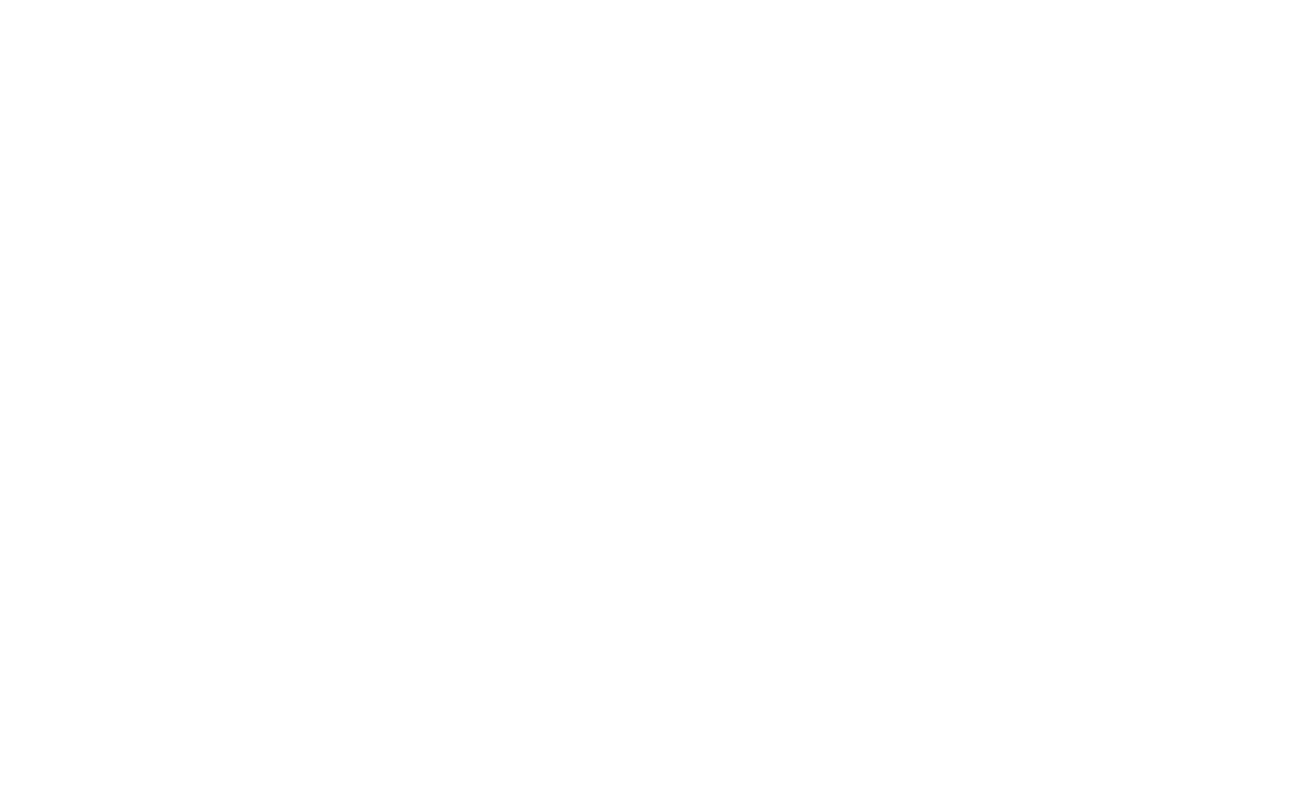
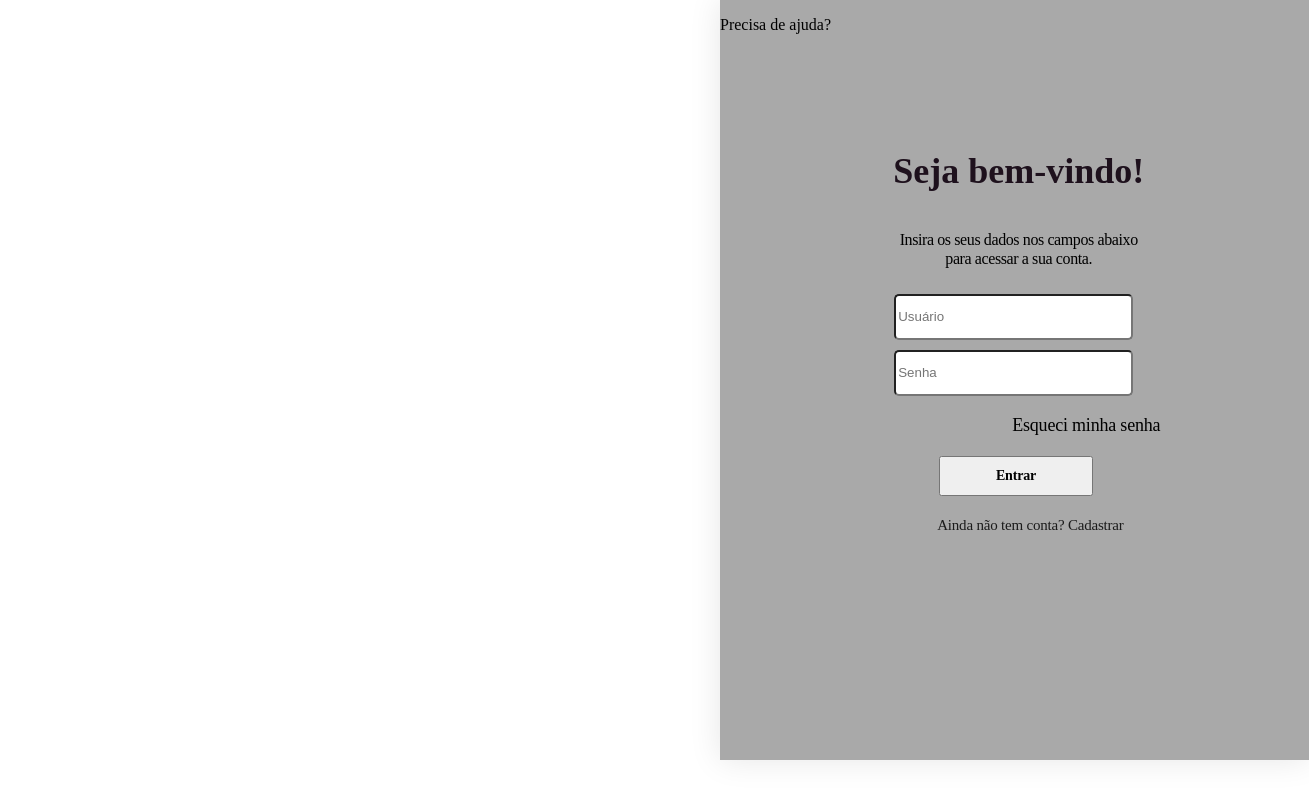
Before and after one commit to ArieleAndre/crud_js, a plain HTML site: page src/components/login/login.html in a window 1280 px wide. Shown: the whole page, 1309 px wide, since content can reach past the window. Drawn offline with Linux system fonts and the light colour scheme.

Commit message:
Login Atualizado

```diff
--- a/src/components/login/login.css
+++ b/src/components/login/login.css
@@ -0,0 +1,102 @@
+.containerPricipal{
+    position: absolute;
+    box-shadow: 0px 0px 30px rgba(12, 5, 7, 0.1);
+    background-color:darkgrey;
+    width:46vw;
+    height: 95vh;
+    left: 720px;
+    top: 0px;
+}
+.segundoContainer{
+    position: absolute;
+    top: 15%;
+    left: 25%;
+}
+input{
+    display:inline-block;
+    width: 18vw;
+    height: 5vh;
+    border-radius: 5px;
+
+
+}
+.andaCima{
+    padding: 10px;
+    padding-left: 27px;
+}
+.andaBaixo{
+    padding-bottom: 20px;
+    padding-left: 27px;
+}
+.title{
+   text-align: center;
+    width: 303px;
+    height: 70px;
+
+}
+h1{
+    font-family: Poppins;
+    font-style: normal;
+    font-weight: 600;
+    font-size: 36px;
+    line-height: 54px;
+    color: #1e111d;
+}
+.paragrafoExplicativo{
+    font-family: Public Sans;
+    font-style: normal;
+    font-weight: 500;
+    font-size: 16px;
+    line-height: 19px;
+    text-align: center;
+    letter-spacing: -0.4px;
+}
+button{
+    display:block;
+}
+.textoEsqueci{
+    width: 300px;
+    height: 20px;
+}
+label{
+    margin-left: 145px;
+    font-family: Poppins;
+    font-style: normal;
+    font-weight: normal;
+    font-size: 18px;
+    line-height: 19px;
+    text-align: right;
+    letter-spacing: -0.2px;
+}
+.buttonEntrar{
+    padding-top: 20px;
+    padding-bottom: 20px;
+}
+button{
+    margin-left: 72px;
+    width: 12vw;
+    height: 5vh;
+    font-family: Poppins;
+    font-style: normal;
+    font-weight: 600;
+    font-size: 14px;
+    line-height: 19px;
+    text-align: center;
+    letter-spacing: -0.2px;
+    color: #000000;
+}
+.textoCadastrar{
+    width: 280px;
+    height: 20px;
+}
+.textos{
+    margin-left: 70px;
+    font-family: Poppins;
+    font-style: normal;
+    font-weight: normal;
+    font-size: 15px;
+    line-height: 19px;
+    text-align: center;
+    letter-spacing: -0.2px;
+    color: #1B1B1B;
+}
--- a/src/components/login/login.html
+++ b/src/components/login/login.html
@@ -4,18 +4,35 @@
     <meta charset="UTF-8">
     <meta http-equiv="X-UA-Compatible" content="IE=edge">
     <meta name="viewport" content="width=device-width, initial-scale=1.0">
-    <title>Loogin</title>
+    <link rel="stylesheet" href="login.css">
+    <title>Login</title>
 </head>
 <body>
-    <section>
-        <div>
+     <section class="containerPricipal">
+         <div class="segundoContainer">
+             <div class="title">
+                <h1>Seja bem-vindo!</h1>
+            </div>
+            <p class="paragrafoExplicativo">Insira os seus dados nos campos abaixo <br>
+                para acessar a sua conta.</p>
+            <div  class="andaCima">
+                <input type="text" placeholder="Usuário" name="uname" required>
+            </div>
+            <div class="andaBaixo">
+                <input type="password" placeholder="Senha" name="psw" required>
+            </div>
+            <div class="textoEsqueci">
+            <label>Esqueci minha senha</label>
+            </div>
+            <div class="buttonEntrar">
+            <button>Entrar</button>
+            </div>
+            <div class="textoCadastrar">
+                <span class="textos">Ainda não tem conta? Cadastrar</span>
+             </div>
 
-        </div>
-    </section>
-    <section>
-        <div>
-
-        </div>
-    </section>
+         </div>
+         <p>Precisa de ajuda?</p>
+     </section>
 </body>
 </html>
```
